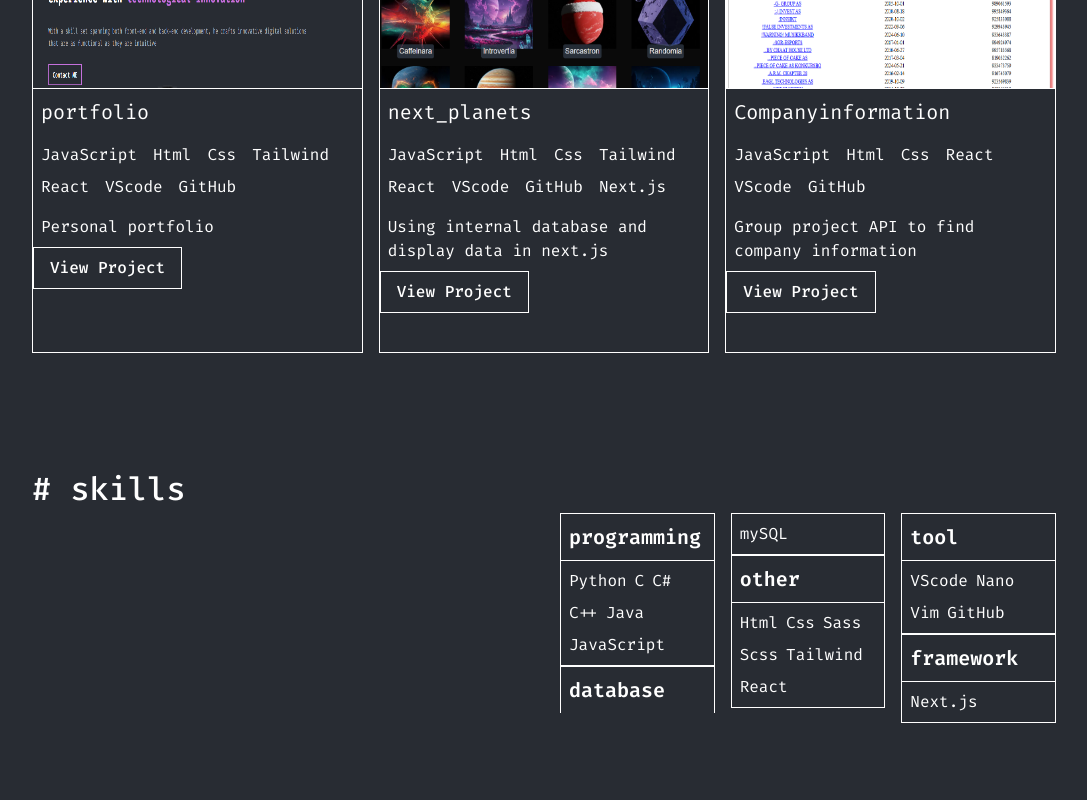
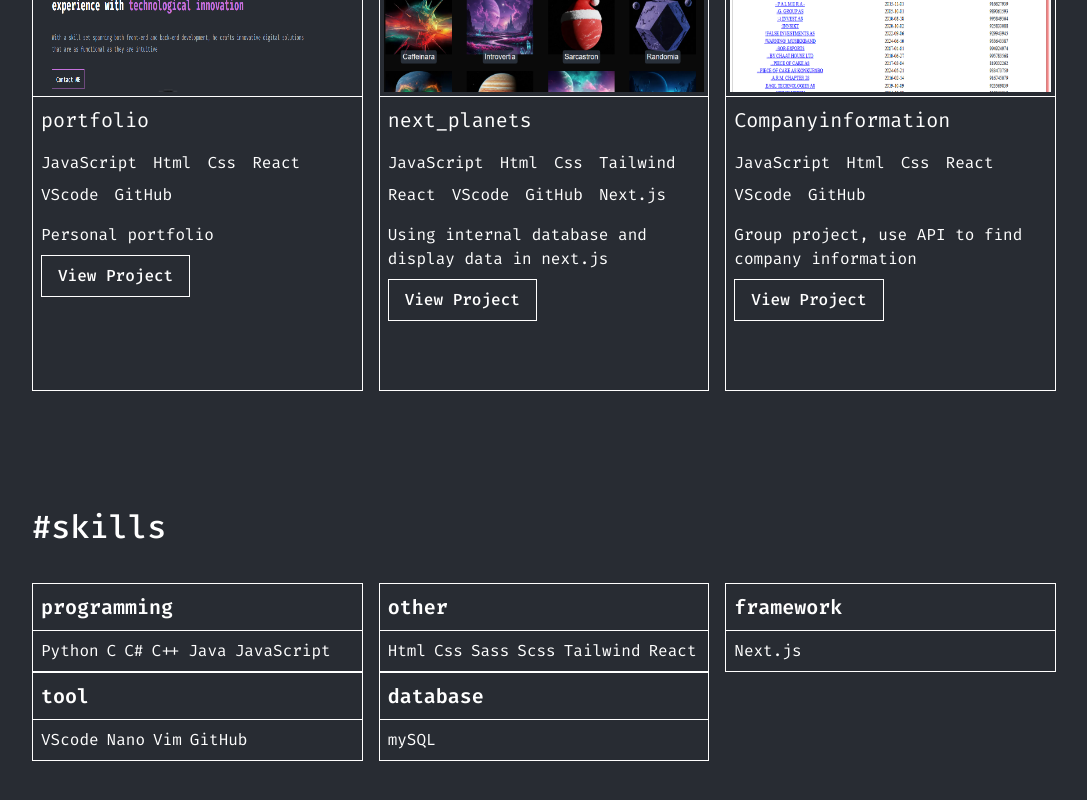
Before and after one commit to johannes-code/portfolio_v2, a React (Vite) app: page / in a window 1280 px wide. Shown: the part 1984-2784 px from the top of the page, without its empty margins (96-1183 px from the left). Built offline with nearby package versions, Linux system fonts and the light colour scheme.

Commit message:
changed order on skills section, minor tweaks to projects section

```diff
--- a/src/components/projects/projects.module.css
+++ b/src/components/projects/projects.module.css
@@ -58,7 +58,7 @@ h3 {
   grid-template-columns: repeat(3, 1fr);
   gap: 16px;
   margin-top: 48px;
-  height: 450px;
+  height: 480px;
 }
 
 .project {
@@ -93,12 +93,15 @@ p {
 }
 
 .project_image {
+  padding:4px;
   border-bottom: 1px solid;
   border-color: var(--gray);
   aspect-ratio: 16 / 9;
 }
 
-.project a._button_button_primary {
+a{
+  margin-left: 8px;
+  padding:4px;
 }
 
 .project img {
--- a/src/components/skills/skills.module.css
+++ b/src/components/skills/skills.module.css
@@ -7,12 +7,12 @@
   font-weight: 500;
   position: relative;
   float: none;
-  clear: none;
+  clear: both;
   display: inline-block;
 }
 
 .h2::before {
-  content: "# ";
+  content: "#";
   color: var(--primary);
 }
 
@@ -23,15 +23,16 @@
   height: 1px;
   background-color: var(--primary);
   position: absolute;
-  transform: translate(100% 50%);
-  left: 130px;
+  transform: translate(100%, -50%);
+  right: -16px;
   top: 50%;
 }
 
 .skills_content {
-  display: flex;
+  display: grid;
   gap: 32px;
-  flex-wrap: wrap;
+
+
 }
 
 .illustrations {
@@ -54,6 +55,7 @@
   display: inline-block;
   max-width: 300px;
   min-width: 200px;
+
 }
 
 .skill_block_name {
@@ -79,6 +81,7 @@
 
 ul {
   list-style: none;
+
 }
 
 .illustrations_logo {
--- a/src/locales/en.json
+++ b/src/locales/en.json
@@ -134,7 +134,7 @@
   "projectsExpanded": [
       {
         "name": "portfolio",
-        "tech": ["programming.5", "other.0,1,4,5", "tool.0,3"],
+        "tech": ["programming.5", "other.0,1,5", "tool.0,3"],
         "description": "Personal portfolio",
         "link": "https://github.com/johannes-code/portfolio_v2",
         "screenshot": "../../public/screenshots/portfolio.png",
@@ -234,7 +234,7 @@
       {
         "name": "Companyinformation",
         "tech": ["programming.5", "other.0,1,5","tool.0,3"],
-        "description": "Group project API to find company information",
+        "description": "Group project, use API to find company information",
         "link": "https://github.com/johannes-code/companyInformation",
         "screenshot": "../../public/screenshots/companyInformation.png",
         "long_desc": [
@@ -282,9 +282,9 @@
     ],
   "skill": {
     "programming": ["Python", "C", "C#", "C++", "Java", "JavaScript"],
+    "tool": ["VScode", "Nano", "Vim", "GitHub"],
+    "other": ["Html", "Css", "Sass", "Scss", "Tailwind", "React"],
     "database": ["mySQL"],
-    "other": ["Html", "Css", "Sass", "Scss", "Tailwind", "React"],
-    "tool": ["VScode", "Nano", "Vim", "GitHub"],
     "framework": ["Next.js"]
   },
   "contactinfo": {
```
